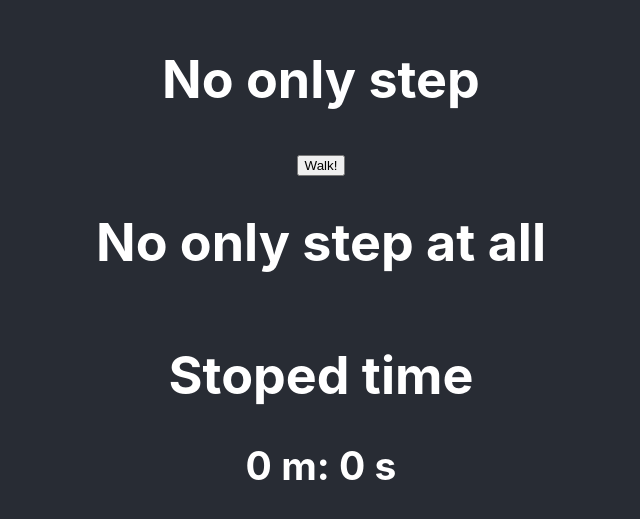
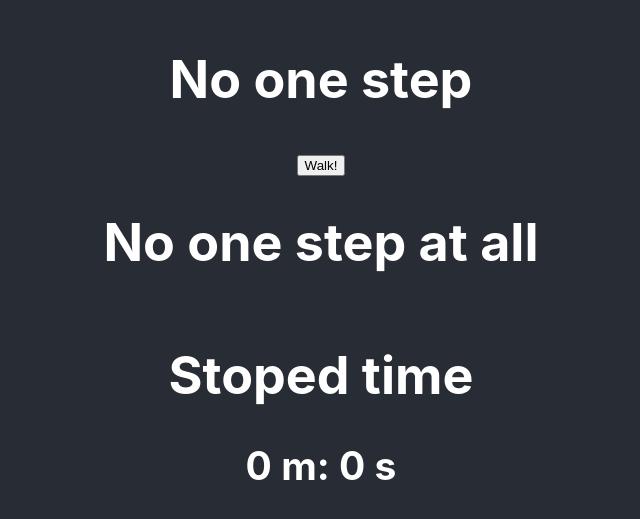
Before and after one commit to SilvaEmerson/steps-counter, a React (Create React App) app: page / in a window 1280 px wide. Shown: the part 133-652 px from the top of the page, without its empty margins (319-959 px from the left). Built offline with nearby package versions, Linux system fonts and the light colour scheme; the HTML template or start-up script is replaced by a standard one.

Commit message:
Fix typo

```diff
--- a/src/Components/Counter.js
+++ b/src/Components/Counter.js
@@ -15,7 +15,7 @@ export function CounterClock(props) {
 
   return (
     <div>
-      <h1>{counter === 0 ? "No only step" : `${counter} steps!`}</h1>
+      <h1>{counter === 0 ? "No one step" : `${counter} steps!`}</h1>
       <div>
         <ActionButton steps={counter} />
       </div>
--- a/src/Components/StopTime.js
+++ b/src/Components/StopTime.js
@@ -7,13 +7,16 @@ export function StopTime(props) {
   const [stopTime, setStopTime] = useState(originalStopTime);
 
   useEffect(() => {
-    let sub = isStopedSubject.subscribe(i => {
+    let subIsStoppedSubject = isStopedSubject.subscribe(i => {
       stopTimeObs.subscribe(stopTimeEv => setStopTime(stopTimeEv));
     });
 
-    isWalkingSubject.subscribe(i => setStopTime(originalStopTime));
+    let subIsWalkingSubject = isWalkingSubject.subscribe(i => setStopTime(originalStopTime));
 
-    return () => sub.unsubscribe();
+    return () => {
+        subIsStoppedSubject.unsubscribe();
+        subIsWalkingSubject.unsubscribe();
+    }
   });
 
   return (
--- a/src/Components/TotalSteps.js
+++ b/src/Components/TotalSteps.js
@@ -16,7 +16,7 @@ export function TotalSteps(props) {
     <div>
       <h1>
         {totalSteps === 0
-          ? "No only step at all"
+          ? "No one step at all"
           : `${totalSteps} steps at all!`}
       </h1>
     </div>
```
